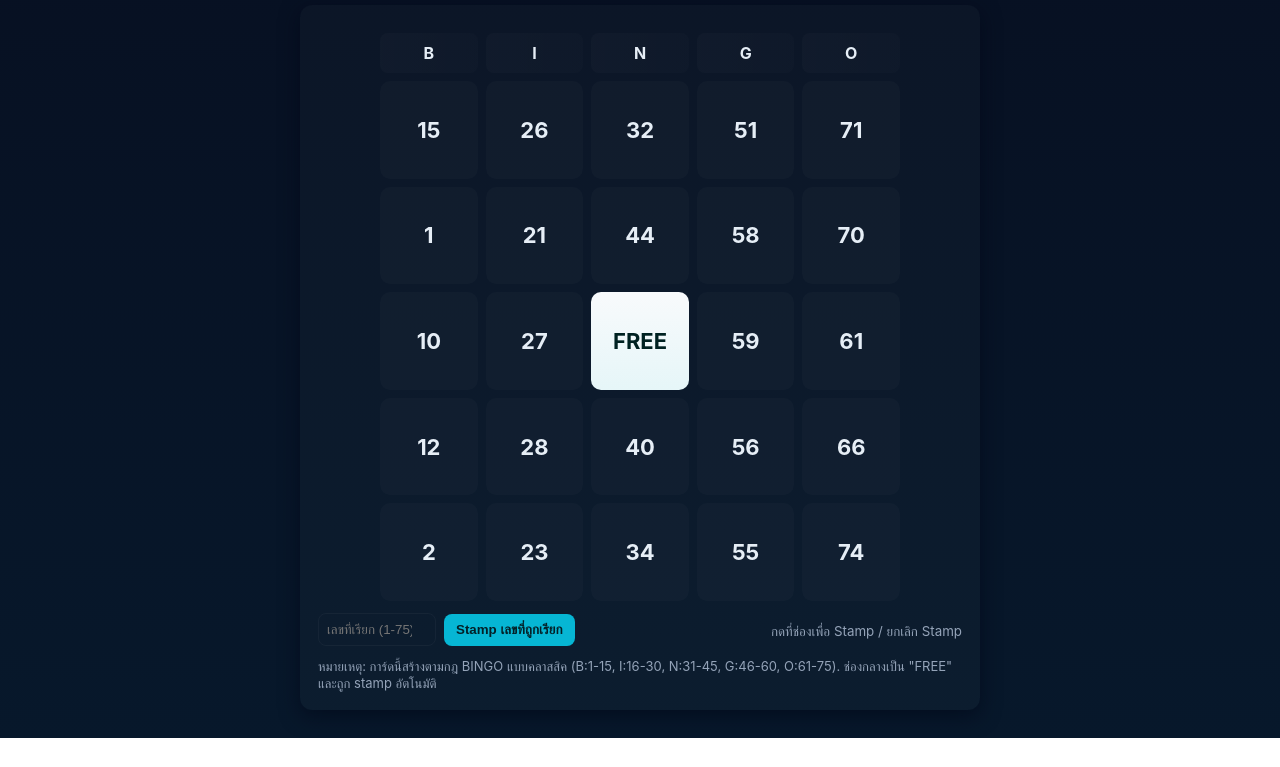
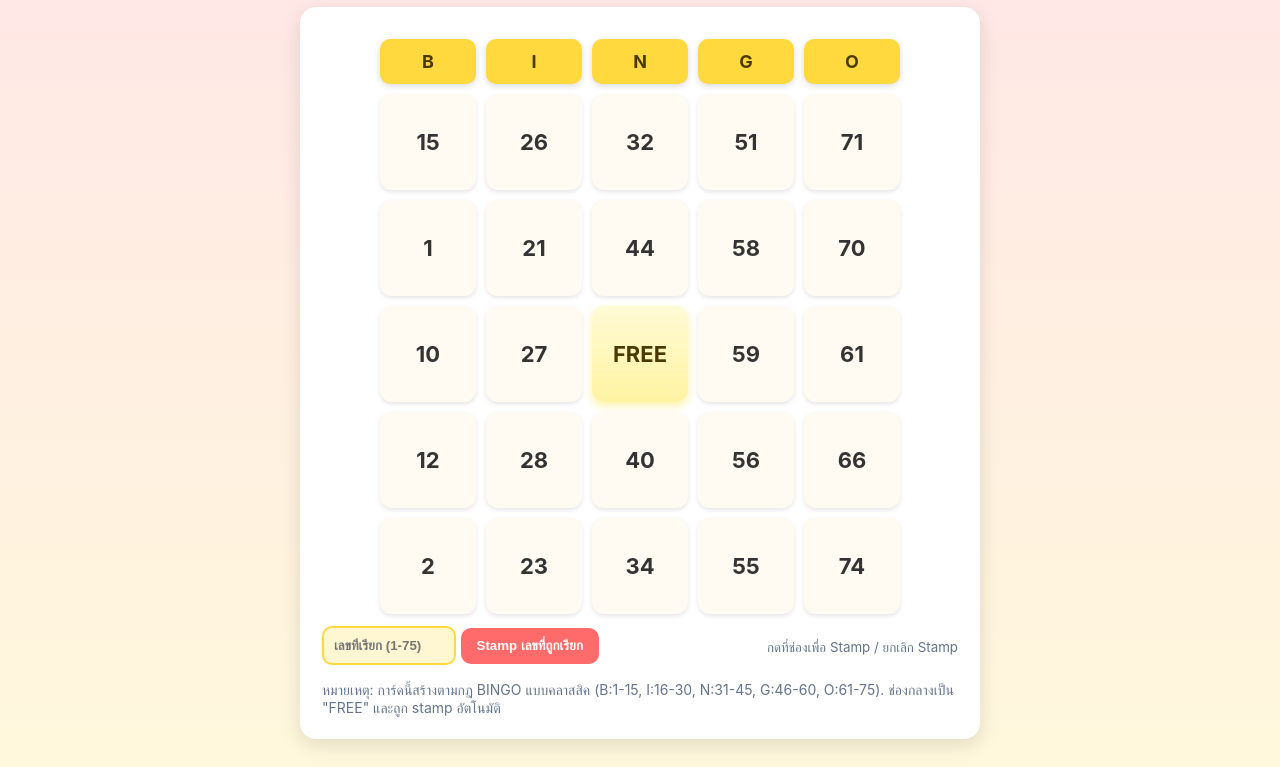
Before and after one commit to pphuris/Bingo-Game, a plain HTML site: page index.html in a window 1280 px wide. Shown: the part 75-842 px from the top of the page. Before the commit the page ends 813 px from the top, so only its background shows below. Drawn offline with Linux system fonts and the light colour scheme.

Commit message:
Update index.html

```diff
--- a/index.html
+++ b/index.html
@@ -5,27 +5,83 @@
   <meta name="viewport" content="width=device-width,initial-scale=1" />
   <title>Bingo Card 5x5</title>
   <style>
-    :root{--bg:#0f1724;--card:#0b1220;--accent:#06b6d4;--muted:#94a3b8}
-    body{font-family:Inter,system-ui,Segoe UI,Arial;min-height:100vh;margin:0;display:flex;align-items:center;justify-content:center;background:linear-gradient(180deg,#071022 0%, #07182b 100%);color:#e6eef6}
+    :root{
+      --bg:#fef9f5;
+      --card:#ffffff;
+      --accent:#ff6b6b;
+      --accent2:#ffd93d;
+      --muted:#64748b;
+      --cell-bg:#fffbf2;
+      --cell-stamp:#ffe27a;
+      --cell-stamp-text:#4a3900;
+    }
+    body{
+      font-family:Inter,system-ui,Segoe UI,Arial;
+      min-height:100vh;margin:0;
+      display:flex;align-items:center;justify-content:center;
+      background:linear-gradient(180deg,#ffe6e6 0%, #fff8dc 100%);
+      color:#333;
+    }
     .app{width:100%;max-width:680px;padding:28px}
     header{display:flex;gap:12px;align-items:center;justify-content:space-between;margin-bottom:18px}
-    h1{font-size:20px;margin:0}
-    .controls{display:flex;gap:8px;align-items:center}
-    button{background:var(--accent);border:0;color:#042027;padding:8px 12px;border-radius:8px;cursor:pointer;font-weight:600}
-    button.secondary{background:transparent;border:1px solid rgba(255,255,255,0.06);color:var(--muted)}
-    .card{background:rgba(255,255,255,0.02);padding:18px;border-radius:12px;box-shadow:0 6px 20px rgba(2,6,23,0.6)}
-    .board{display:grid;grid-template-columns:repeat(5,1fr);gap:8px;max-width:520px;margin:10px auto}
-    .col-head{background:linear-gradient(90deg,rgba(255,255,255,0.02),rgba(255,255,255,0.01));text-align:center;padding:10px 6px;border-radius:8px;font-weight:700}
-    .cell{background:rgba(255,255,255,0.02);aspect-ratio:1/1;display:flex;align-items:center;justify-content:center;border-radius:10px;font-size:22px;font-weight:700;cursor:pointer;user-select:none;transition:transform .12s,background .12s}
-    .cell:active{transform:scale(.98)}
-    .cell.stamped{background:linear-gradient(180deg, rgba(6,182,212,0.16), rgba(6,182,212,0.08));color:#022;text-decoration:line-through}
-    .cell.free{background:linear-gradient(180deg,#f8fafc, #e6f6f8);color:#022;cursor:default;text-decoration:none}
+    h1{font-size:22px;margin:0;color:#ff4d4d}
+    button{
+      background:var(--accent);
+      border:0;color:#fff;padding:10px 16px;
+      border-radius:10px;cursor:pointer;font-weight:600;
+      transition:transform .15s, background .15s;
+    }
+    button:hover{transform:translateY(-2px);background:#ff5252}
+    button:active{transform:scale(.96)}
+    button.secondary{background:var(--accent2);color:#3c2f00}
+
+    .card{
+      background:var(--card);
+      padding:22px;border-radius:16px;
+      box-shadow:0 6px 20px rgba(0,0,0,0.12);
+    }
+
+    .board{display:grid;grid-template-columns:repeat(5,1fr);gap:10px;max-width:520px;margin:10px auto}
+    .col-head{
+      background:var(--accent2);
+      text-align:center;padding:12px 6px;border-radius:10px;
+      font-weight:700;color:#4a3900;font-size:18px;
+      box-shadow:0 2px 6px rgba(0,0,0,0.15);
+    }
+    .cell{
+      background:var(--cell-bg);
+      aspect-ratio:1/1;
+      display:flex;align-items:center;justify-content:center;
+      border-radius:12px;font-size:22px;font-weight:700;
+      cursor:pointer;user-select:none;
+      transition:transform .12s, background .2s, box-shadow .2s;
+      box-shadow:0 2px 4px rgba(0,0,0,0.1);
+    }
+    .cell:hover{transform:translateY(-3px);box-shadow:0 4px 10px rgba(0,0,0,0.18)}
+    .cell:active{transform:scale(.96)}
+
+    .cell.stamped{
+      background:var(--cell-stamp);
+      color:var(--cell-stamp-text);
+      box-shadow:0 4px 10px rgba(255,214,0,0.4);
+      text-decoration:line-through;
+    }
+
+    .cell.free{
+      background:linear-gradient(180deg,#fffbd5,#fff3a2);
+      color:#4a3900;cursor:default;text-decoration:none;
+      box-shadow:0 4px 10px rgba(255,214,0,0.35);
+    }
+
     .actions{display:flex;gap:10px;align-items:center;margin-top:12px}
-    .search{display:flex;gap:8px;align-items:center}
-    input[type="number"]{width:100px;padding:8px;border-radius:8px;border:1px solid rgba(255,255,255,0.04);background:transparent;color:inherit}
+    input[type="number"]{
+      width:110px;padding:10px;border-radius:10px;
+      border:2px solid #ffd93d;background:#fff7d1;color:#3a2f00;
+      font-weight:600;
+    }
     small{color:var(--muted)}
-    footer{margin-top:12px;color:var(--muted);font-size:13px}
-    @media (max-width:600px){.board{gap:6px} .cell{font-size:18px}}
+    footer{margin-top:16px;color:var(--muted);font-size:14px}
+    @media (max-width:600px){.board{gap:8px} .cell{font-size:18px}}
   </style>
 </head>
 <body>
```
